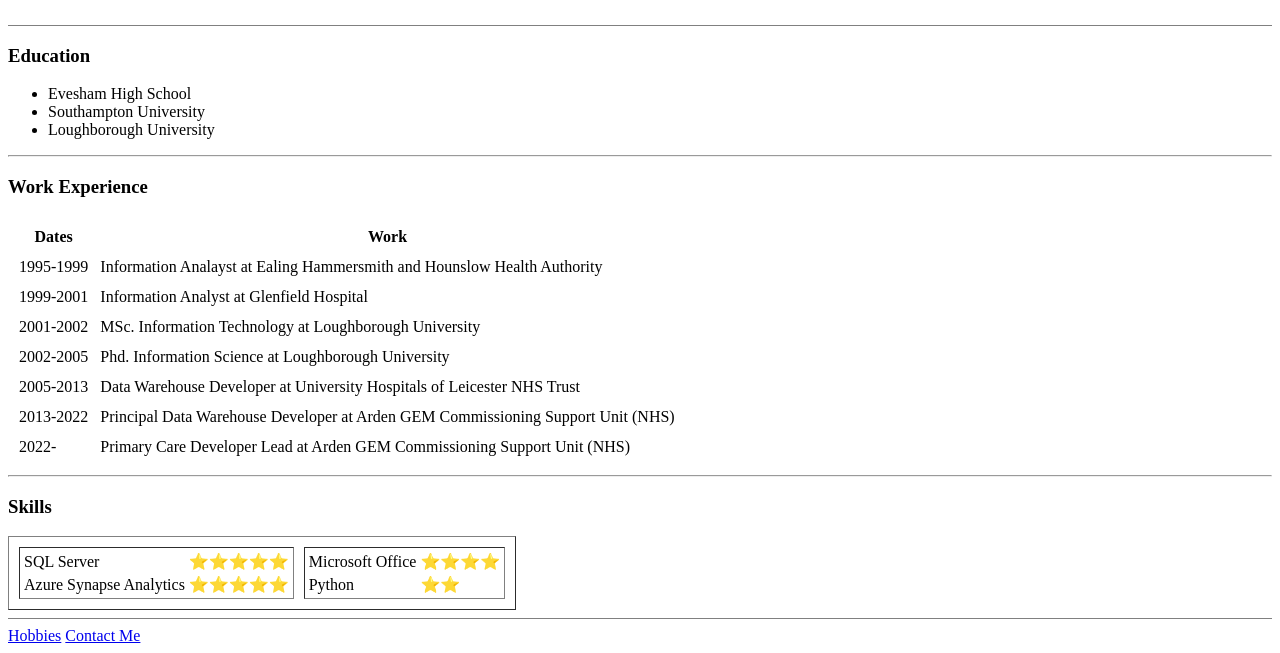
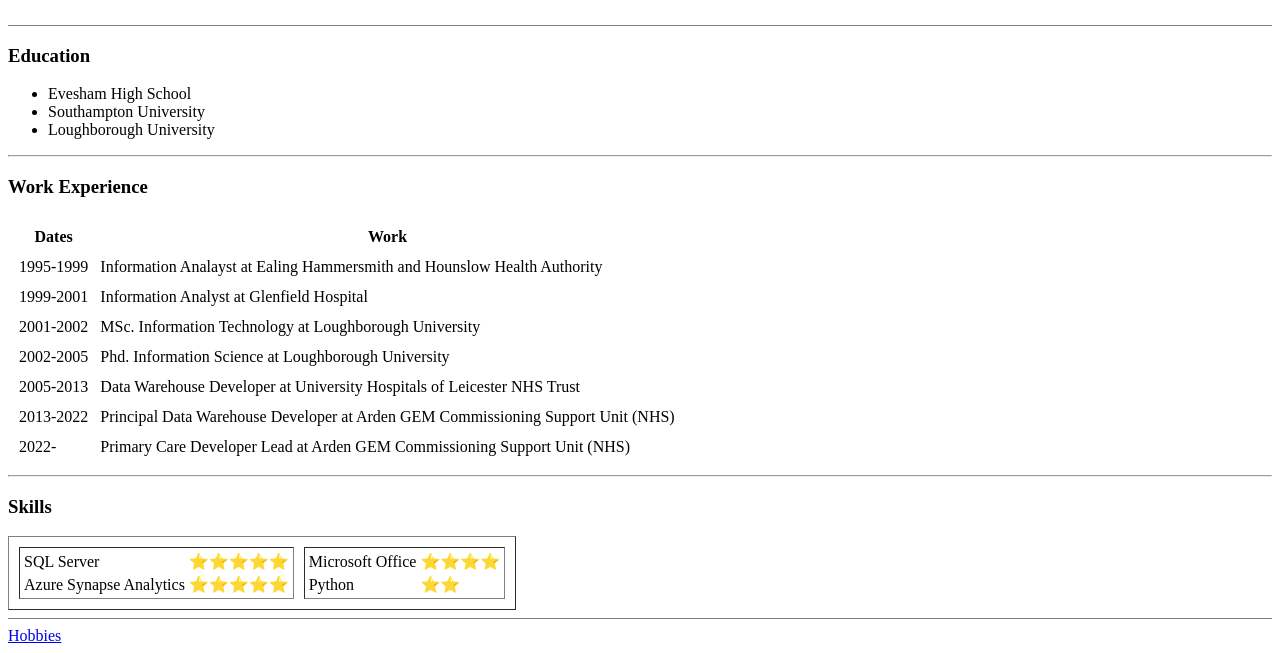
Before and after one commit to llewelly/cv, a plain HTML site: page index.html in a window 1280 px wide. Shown: the part 200-853 px from the top of the page. Drawn offline with Linux system fonts and the light colour scheme.

Commit message:
Update index.html

```diff
--- a/index.html
+++ b/index.html
@@ -104,6 +104,6 @@
         </table>
         <hr size="1" noshade>
         <a href="hobbies.html">Hobbies</a>
-        <a href="contact.html">Contact Me</a>
+        <!-- <a href="contact.html">Contact Me</a> -->
     </body>
 </html>
```
